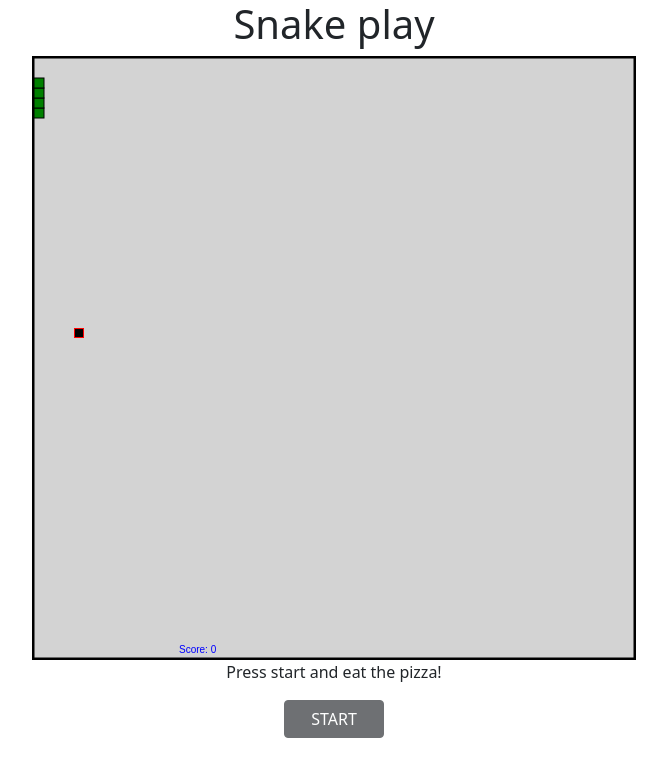
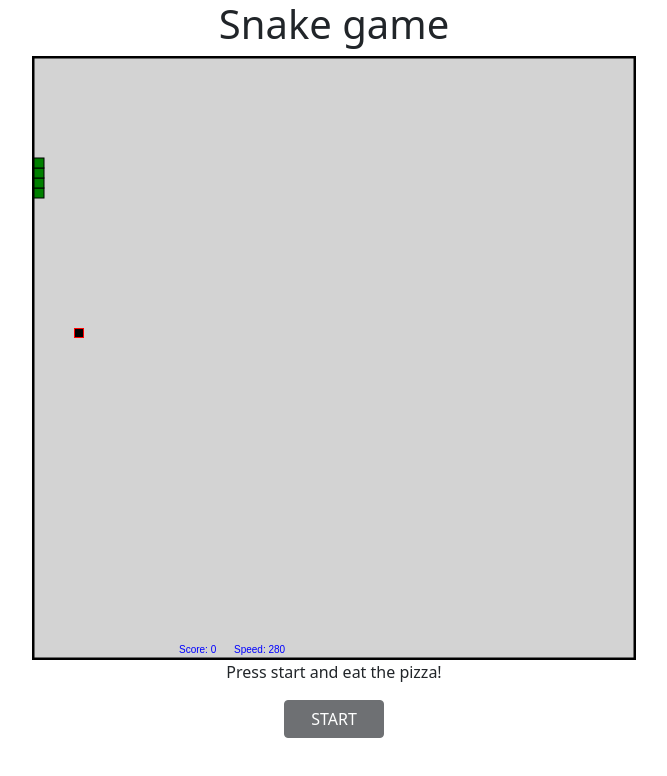
Before and after one commit to guillaumedussart/snake-game, a website built with Parcel: page index.html in a window 1280 px wide. Both pictures are taken after a click on the button "START". Shown: the whole page, without its empty margins (306-973 px from the left). Built offline with nearby package versions, Linux system fonts and the light colour scheme.

Commit message:
add score display

```diff
--- a/index.html
+++ b/index.html
@@ -27,7 +27,7 @@
 
 <body>
 
-    <h1 class="text-center">Snake play</h1>
+    <h1 class="text-center">Snake game</h1>
 
 
 
@@ -40,7 +40,7 @@
         <div class="row">
             <div class="col text-center">
                 <p class="text-center">Press start and eat the pizza!</p>
-                <button id='btn' class="btn btn-dark" style="width:100px;margin: 0 auto;">START</button>
+                <button id='btn' class="btn btn-dark" style="width:100px;margin: 0 auto 400px auto;">START</button>
             </div>
         </div>
     </div>
--- a/js/main.js
+++ b/js/main.js
@@ -8,7 +8,7 @@ var snake;
 var food;
 var gameloop;
 var direction = 'down';
-var speed = 1000
+var speed = 280
 
 /*
 
@@ -40,9 +40,11 @@ var drawModule = (function() {
     */
 
     var scoreText = function() {
+            ctx.fillStyle = 'blue';
             var score_text = "Score: " + score;
-            ctx.fillStyle = 'blue';
             ctx.fillText(score_text, 145, h - 5);
+            var speed_text = "Speed: " + speed;
+            ctx.fillText(speed_text, 200, h - 5);
         }
         /*
         create snake
@@ -94,7 +96,7 @@ var drawModule = (function() {
         if (snakeX == food.x && snakeY == food.y) {
             var tail = { x: snakeX, y: snakeY }; //Create a new head instead of moving the tail
             score++;
-            speed -= 50;
+            speed += 10; // accelerate snake
             createFood(); //Create new food
         } else {
             var tail = snake.pop(); //pops out the last cell
@@ -110,10 +112,6 @@ var drawModule = (function() {
 
         pizza(food.x, food.y);
         scoreText();
-        setTimeout(function() {
-
-            requestAnimationFrame(move);
-        }, speed)
     }
 
 
@@ -153,11 +151,7 @@ var drawModule = (function() {
     var init = function() {
         drawSnake();
         createFood();
-        //gameloop = setInterval(move, 180);
-        setTimeout(function() {
-
-            requestAnimationFrame(move);
-        }, speed)
+        gameloop = setInterval(move, speed);
     }
 
 
```
